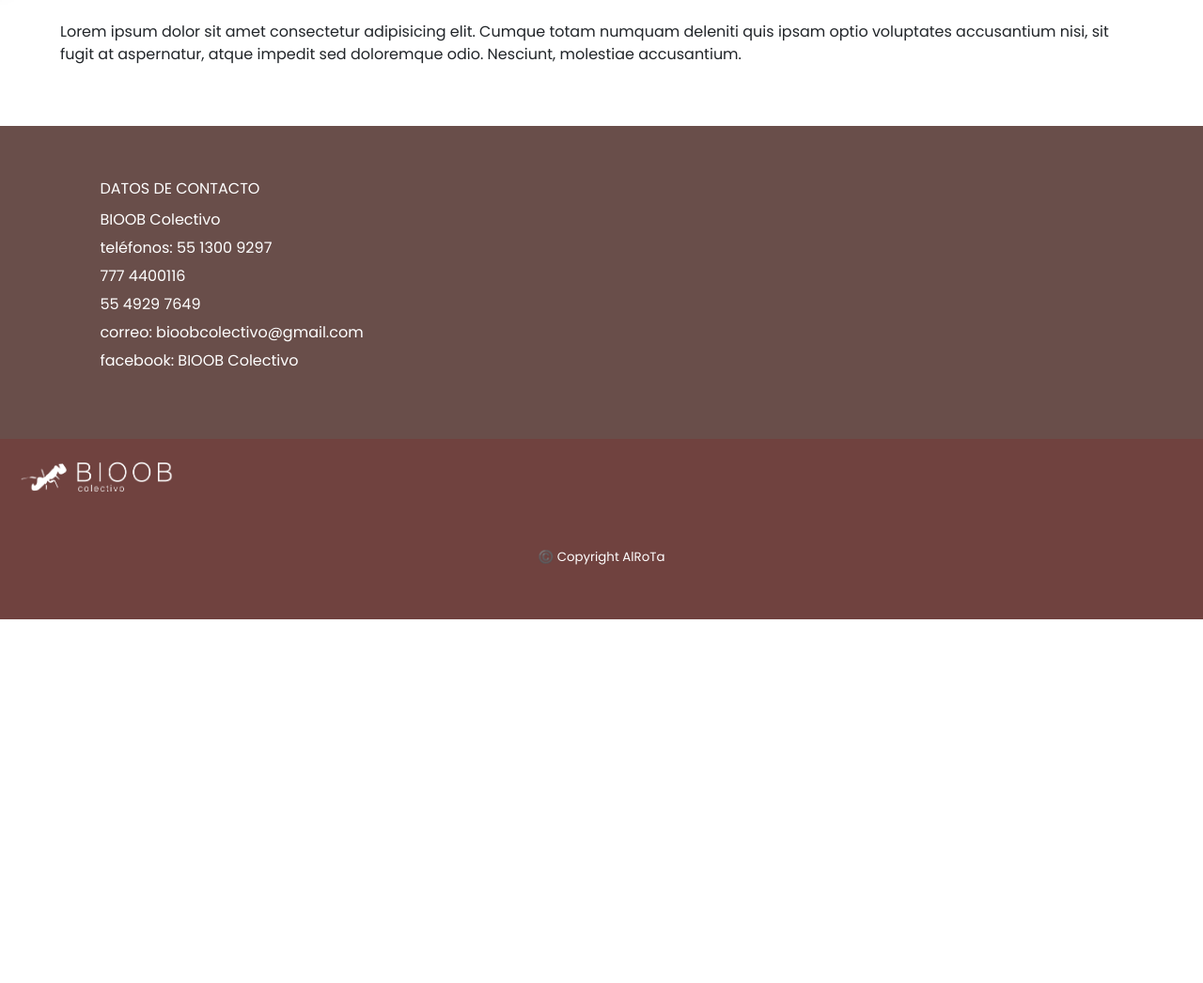
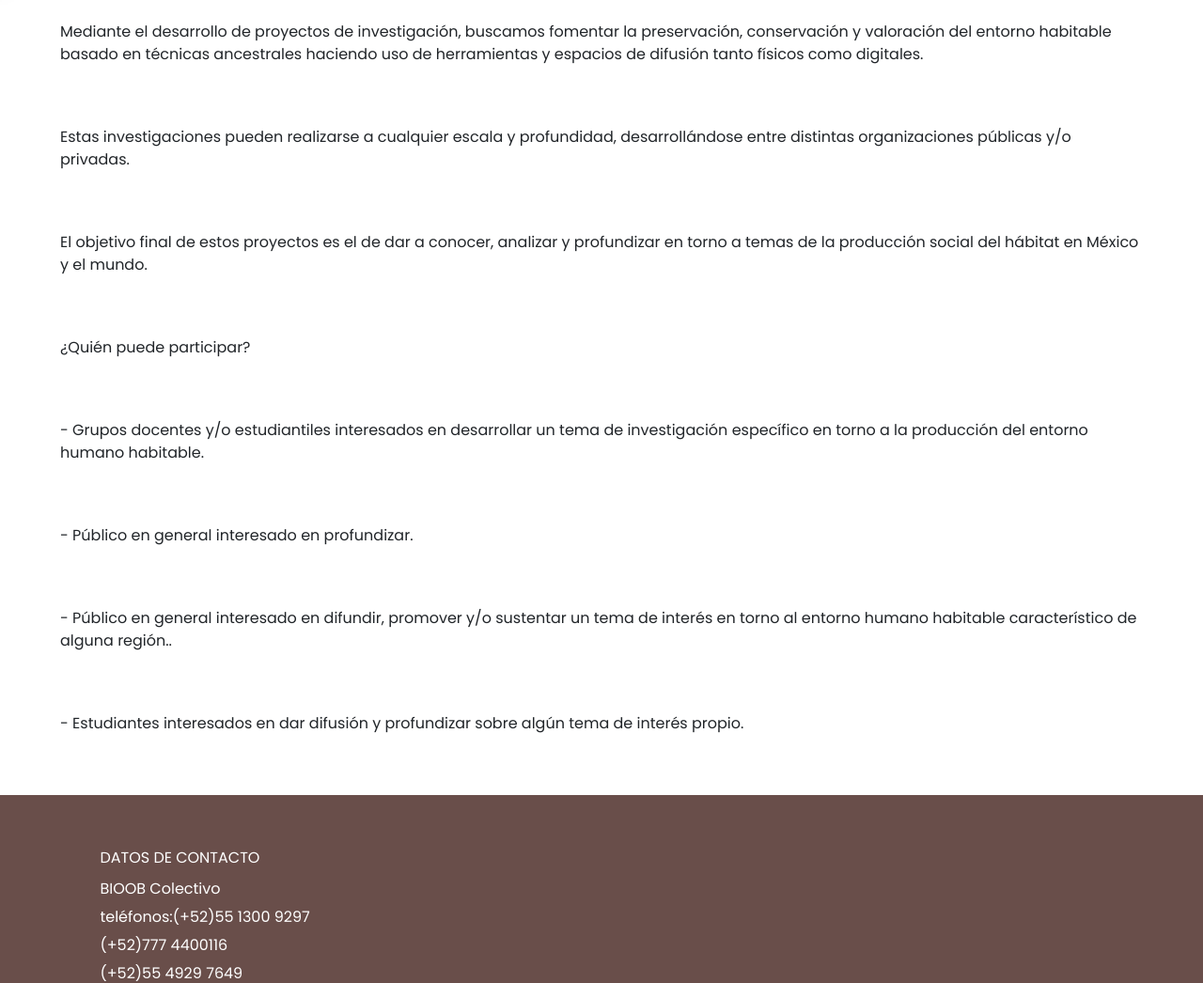
Before and after one commit to caceresnb/BIOOB-colectivo, a website: page investigacion/index.html in a window 1280 px wide. Shown: the part 820-1866 px from the top of the page at 94% size. Before the commit the page ends 1479 px from the top, so only its background shows below. Drawn offline with nearby package versions, Linux system fonts and the light colour scheme; files whose address does not match are found by name.

Commit message:
Update index.html

```diff
--- a/investigacion/index.html
+++ b/investigacion/index.html
@@ -109,7 +109,7 @@
       <!-- SECCION PRINCIPAL -->
       <div class="headSection">
         <center>
-          <img class="logoSection" src="../img/BIOOB-logo-blanco.png" alt="logo-bioob">
+          <a href="../index.html"><img class="logoSection" src="../img/BIOOB-logo-blanco.png" alt="logo-bioob"></a>
         </center>
       </div>
     </head>
@@ -122,7 +122,16 @@
             <img class="imgSeccion"src="../img/Investigacion_02.JPG" alt="seccion">
             <img class="imgSeccion"src="../img/Investigacion_03.JPG" alt="seccion">
           </div>
-          <p> Lorem ipsum dolor sit amet consectetur adipisicing elit. Cumque totam numquam deleniti quis ipsam optio voluptates accusantium nisi, sit fugit at aspernatur, atque impedit sed doloremque odio. Nesciunt, molestiae accusantium.</p>
+          <div class="seccionText">
+            <p>Mediante el desarrollo de proyectos de investigación, buscamos fomentar la preservación, conservación y valoración del entorno habitable basado en técnicas ancestrales haciendo uso de herramientas y espacios de difusión tanto físicos como digitales.</p>
+            <p>Estas investigaciones pueden realizarse a cualquier escala y profundidad, desarrollándose entre distintas organizaciones públicas y/o privadas.</p>
+            <p>El objetivo final de estos proyectos es el de dar a conocer, analizar y profundizar en torno a temas de la producción social del hábitat en México y el mundo.</p>
+            <p>¿Quién puede participar?</p>
+            <p>-	Grupos docentes y/o estudiantiles interesados en desarrollar un tema de investigación específico en torno a la producción del entorno humano habitable.</p>
+            <p>-	Público en general interesado en profundizar.</p>
+            <p>-	Público en general interesado en difundir, promover y/o sustentar un tema de interés en torno al entorno humano habitable característico de alguna región..</p>
+            <p>-	Estudiantes interesados en dar difusión y profundizar sobre algún tema de interés propio.</p>
+          </div>
         </div>
       </div>
     </main>
@@ -136,9 +145,9 @@
                   <div class="margin-footer2">
                     <p class="footTitulo">DATOS DE CONTACTO</p>
                     <p>BIOOB Colectivo</p>
-                    <p>teléfonos: 55 1300 9297</p>
-                    <p>777 4400116</p>
-                    <p>55 4929 7649</p>
+                    <p>teléfonos:(+52)55 1300 9297</p>
+                    <p>(+52)777 4400116</p>
+                    <p>(+52)55 4929 7649</p>
                     <p>correo: bioobcolectivo@gmail.com</p>
                     <p>facebook: BIOOB Colectivo</p>
                   </div>
```
